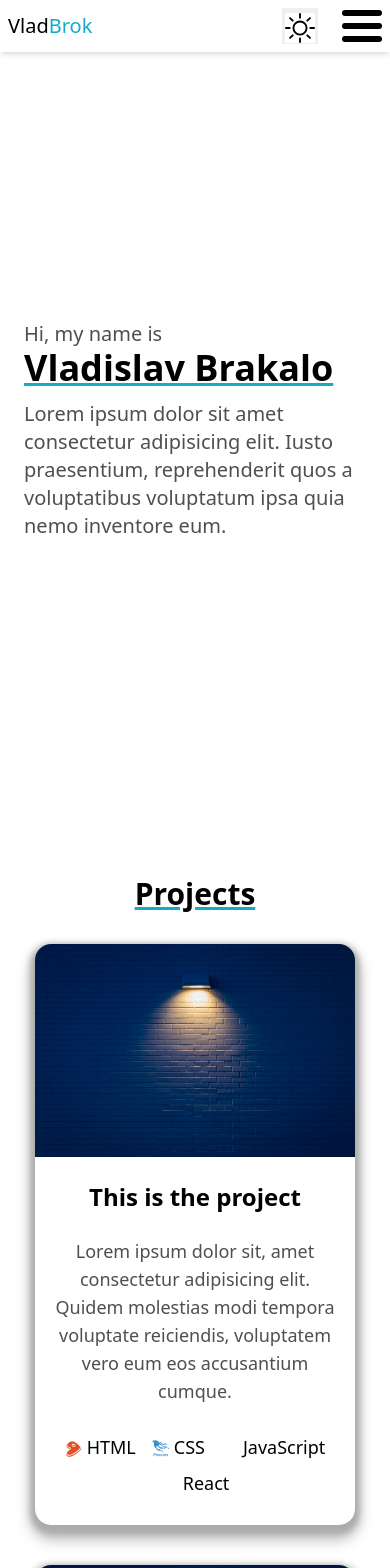
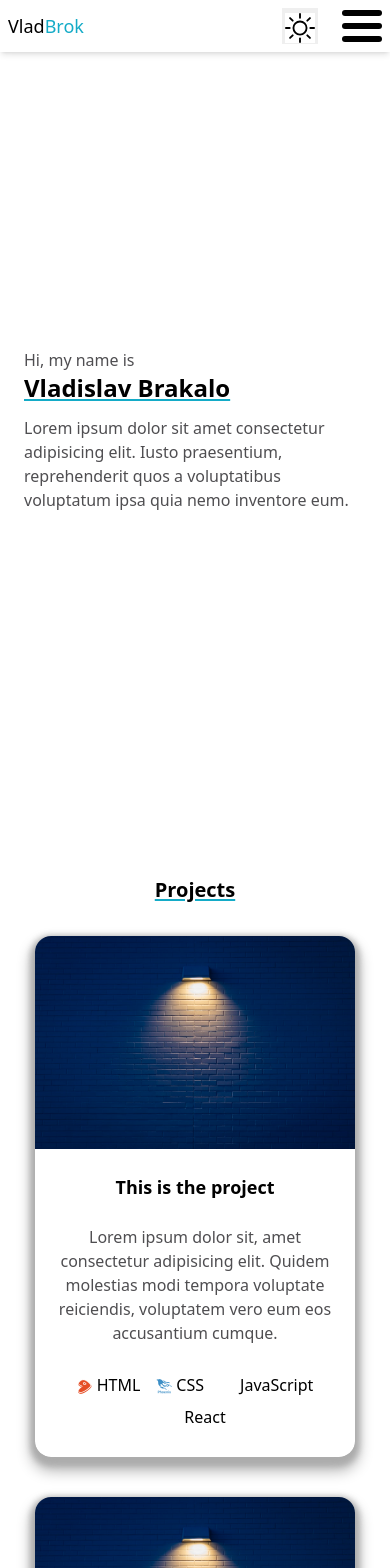
Before and after one commit to VladBrok/personal-site, a React (Vite) app: page / in a window 390 px wide. Shown: the top 1568 px of the page. Built offline with nearby package versions, Linux system fonts and the light colour scheme.

Commit message:
Make font size consistent and responsive

```diff
--- a/src/components/App.jsx
+++ b/src/components/App.jsx
@@ -29,7 +29,7 @@ export default function App() {
 
   return (
     <>
-      <header className="z-40 text-xl fixed w-full top-0 left-0 p-2 flex justify-between items-center shadow-md bg-white text-contrast dark:bg-darkgray dark:shadow-slate sm:p-4 md:p-5 sm:items-baseline">
+      <header className="z-40 text-min-lg fixed w-full top-0 left-0 p-2 flex justify-between items-center shadow-md bg-white text-contrast dark:bg-darkgray dark:shadow-slate sm:p-4 md:p-5 sm:items-baseline">
         <a href="/">
           Vlad<span className="text-blue">Brok</span>
         </a>
@@ -39,13 +39,13 @@ export default function App() {
 
       <main className="mx-6 sm:mx-8 md:mx-14 lg:mx-32">
         <Section className="flex items-center" name="about">
-          <h1 className="font-semibold text-4xl my-4">
-            <span className="text-xl font-normal block">Hi, my name is</span>{" "}
-            <span className="block decoration-blue underline underline-offset-2 text-contrast md:mb-6 md:mt-2">
+          <h1 className="font-semibold my-4">
+            <span className="font-normal block">Hi, my name is</span>{" "}
+            <span className="text-min-2xl block decoration-blue underline underline-offset-2 text-contrast md:mb-6 md:mt-2">
               Vladislav Brakalo
             </span>
           </h1>
-          <p className="text-xl -mt-1">
+          <p className="-mt-1">
             Lorem ipsum dolor sit amet consectetur adipisicing elit. Iusto
             praesentium, reprehenderit quos a voluptatibus voluptatum ipsa quia
             nemo inventore eum.
@@ -53,7 +53,7 @@ export default function App() {
         </Section>
 
         <Section className="text-center" name="projects">
-          <h2 className="font-semibold text-3xl my-8 decoration-blue underline underline-offset-2 text-contrast">
+          <h2 className="font-semibold text-min-xl my-8 decoration-blue underline underline-offset-2 text-contrast">
             Projects
           </h2>
           <div className="grid auto-rows-fr gap-10 md:grid-cols-2 xl:grid-cols-3">
@@ -65,7 +65,7 @@ export default function App() {
           className="text-center flex items-center justify-center mt-28"
           name="contact"
         >
-          <h2 className="font-semibold text-3xl decoration-blue underline underline-offset-2 text-contrast">
+          <h2 className="font-semibold text-min-xl decoration-blue underline underline-offset-2 text-contrast">
             Contact me
           </h2>
           <ContactForm />
@@ -87,7 +87,7 @@ export default function App() {
             </span>
           </div>
         </div>
-        <p className="text-lg mt-4">Copyright (c) 2022 Vladislav Brakalo</p>
+        <p className="mt-4">Copyright (c) 2022 Vladislav Brakalo</p>
       </footer>
     </>
   );
--- a/src/components/ContactForm.jsx
+++ b/src/components/ContactForm.jsx
@@ -6,7 +6,7 @@ export default function ContactForm() {
   }
 
   return (
-    <form className="my-4 text-left text-lg md:w-96" onSubmit={handleSubmit}>
+    <form className="my-4 text-left md:w-96" onSubmit={handleSubmit}>
       <InputContainer
         id="name"
         label="Name:"
--- a/src/components/Menu.jsx
+++ b/src/components/Menu.jsx
@@ -27,7 +27,7 @@ export default function Menu({ items }) {
     <>
       <MobileMenuButton isOpen={isOpen} onClick={handleButtonClick} />
       <nav
-        className={`${display} fixed top-0 left-0 w-screen h-screen flex flex-col items-center justify-center text-center text-3xl bg-white dark:bg-darkgray sm:relative sm:w-fit sm:h-fit sm:text-xl sm:block`}
+        className={`${display} fixed top-0 left-0 w-screen h-screen flex flex-col items-center justify-center text-center text-xl bg-white dark:bg-darkgray sm:relative sm:w-fit sm:h-fit sm:text-lg sm:block`}
       >
         <ul className="sm:flex md:gap-2">{menuItems}</ul>
       </nav>
--- a/src/components/Project.jsx
+++ b/src/components/Project.jsx
@@ -16,10 +16,10 @@ export default function Project({
             alt=""
           />
           <div className="px-4 flex flex-col w-full h-full">
-            <h3 className="font-semibold text-2xl mb-6 mt-6 text-contrast">
+            <h3 className="font-semibold text-min-lg mb-6 mt-6 text-contrast">
               {title}
             </h3>
-            <p className="text-lg mb-6">{description}</p>
+            <p className="mb-6">{description}</p>
             <div className="flex flex-wrap justify-center mb-6 mt-auto text-contrast">
               {children}
             </div>
--- a/src/index.css
+++ b/src/index.css
@@ -4,7 +4,7 @@
 
 @layer base {
   body {
-    @apply bg-white dark:bg-darkgray text-gray dark:text-slate;
+    @apply bg-white dark:bg-darkgray text-gray dark:text-slate text-min-base;
   }
 }
 
@@ -18,13 +18,13 @@
   }
 
   .button {
-    @apply block w-full px-3 py-2 text-white dark:text-darkgray bg-blue rounded-md text-center my-6 hover:[filter:brightness(115%)] hover:shadow-sm hover:shadow-blue md:my-10 md:py-3 md:px-4 text-lg;
+    @apply block w-full px-3 py-2 text-white dark:text-darkgray bg-blue rounded-md text-center my-6 hover:[filter:brightness(115%)] hover:shadow-sm hover:shadow-blue md:my-10 md:py-3 md:px-4;
   }
 }
 
 @layer utilities {
   .flex-centered {
-    @apply flex items-center text-lg mx-2 my-1;
+    @apply flex items-center mx-2 my-1;
   }
 
   .shadow-around {
@@ -35,4 +35,20 @@
   .text-contrast {
     @apply text-black dark:text-light;
   }
+
+  .text-min-base {
+    @apply text-base sm:text-lg lg:text-xl;
+  }
+
+  .text-min-lg {
+    @apply text-lg sm:text-xl lg:text-2xl;
+  }
+
+  .text-min-xl {
+    @apply text-xl sm:text-2xl lg:text-3xl;
+  }
+
+  .text-min-2xl {
+    @apply text-2xl sm:text-3xl lg:text-4xl;
+  }
 }
```
